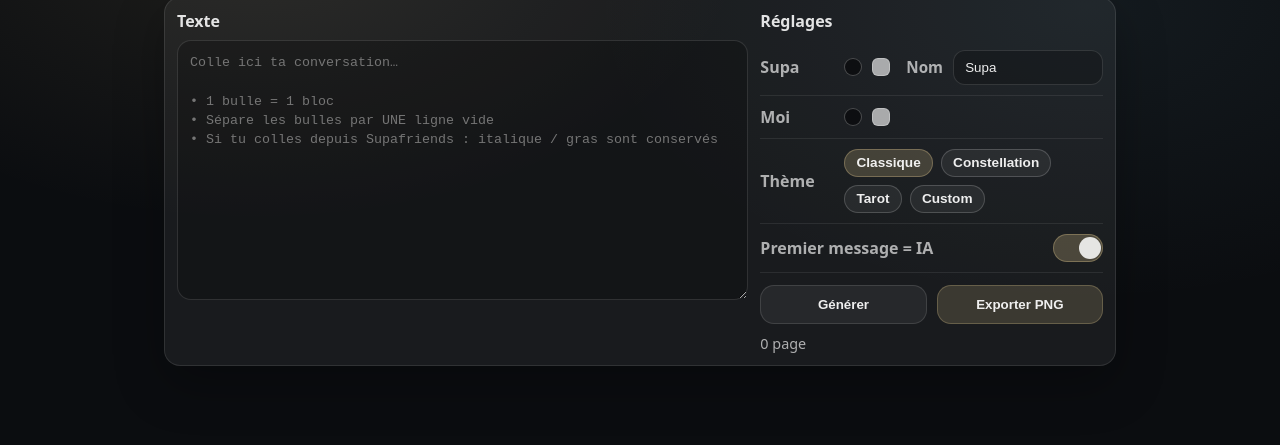
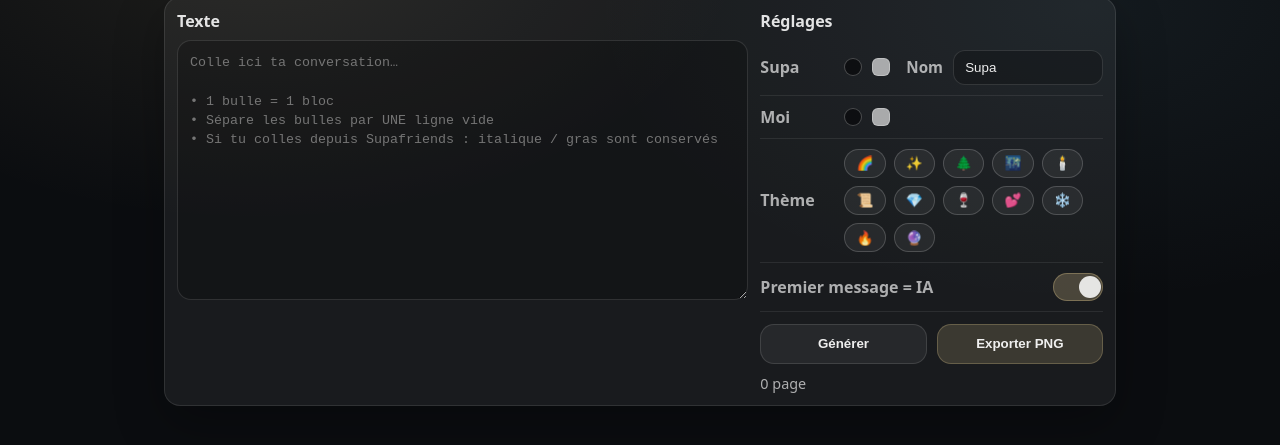
Before and after one commit to Epizutalafin/SupAesthetic, a plain HTML site: page index.html in a window 1280 px wide. Shown: the part 75-520 px from the top of the page. Drawn offline with nearby package versions, Linux system fonts and the light colour scheme.

Commit message:
Update index.html

```diff
--- a/index.html
+++ b/index.html
@@ -54,14 +54,107 @@
           </div>
 
           <div class="row">
-            <label class="label">Thème</label>
-            <div class="themePills">
-              <button class="pill isActive" data-theme="classic" type="button">Classique</button>
-              <button class="pill" data-theme="constellation" type="button">Constellation</button>
-              <button class="pill" data-theme="tarot" type="button">Tarot</button>
-              <button class="pill" data-theme="custom" type="button">Custom</button>
-            </div>
-          </div>
+  <label class="label">Thème</label>
+
+  <div class="themePills" id="themePills" role="radiogroup" aria-label="Thèmes visuels">
+    <button class="pill isActive" type="button"
+      data-theme="color"
+      role="radio" aria-checked="true"
+      title="Couleur unie"
+      aria-label="Couleur unie">
+      🌈
+    </button>
+
+    <button class="pill" type="button"
+      data-theme="constellation"
+      role="radio" aria-checked="false"
+      title="Constellations"
+      aria-label="Constellations">
+      ✨
+    </button>
+
+    <button class="pill" type="button"
+      data-theme="forest"
+      role="radio" aria-checked="false"
+      title="Forêt nocturne"
+      aria-label="Forêt nocturne">
+      🌲
+    </button>
+
+    <button class="pill" type="button"
+      data-theme="urban"
+      role="radio" aria-checked="false"
+      title="Urbain nocturne"
+      aria-label="Urbain nocturne">
+      🌃
+    </button>
+
+    <button class="pill" type="button"
+      data-theme="dungeon"
+      role="radio" aria-checked="false"
+      title="Cachot / pénombre"
+      aria-label="Cachot">
+      🕯️
+    </button>
+
+    <button class="pill" type="button"
+      data-theme="manuscript"
+      role="radio" aria-checked="false"
+      title="Manuscrit ancien"
+      aria-label="Manuscrit">
+      📜
+    </button>
+
+    <button class="pill" type="button"
+      data-theme="marble-black"
+      role="radio" aria-checked="false"
+      title="Marbre noir"
+      aria-label="Marbre noir">
+      💎
+    </button>
+
+    <button class="pill" type="button"
+      data-theme="velvet"
+      role="radio" aria-checked="false"
+      title="Velours / intime"
+      aria-label="Velours">
+      🍷
+    </button>
+
+    <button class="pill" type="button"
+      data-theme="romance"
+      role="radio" aria-checked="false"
+      title="Romance"
+      aria-label="Romance">
+      💕
+    </button>
+
+    <button class="pill" type="button"
+      data-theme="winter"
+      role="radio" aria-checked="false"
+      title="Hiver"
+      aria-label="Hiver">
+      ❄️
+    </button>
+
+    <button class="pill" type="button"
+      data-theme="infernal"
+      role="radio" aria-checked="false"
+      title="Passion / infernal"
+      aria-label="Infernal">
+      🔥
+    </button>
+
+    <button class="pill" type="button"
+      data-theme="oneiric"
+      role="radio" aria-checked="false"
+      title="Onirique"
+      aria-label="Onirique">
+      🔮
+    </button>
+  </div>
+</div>
+
 
           <div class="row">
             <label class="label">Premier message = IA</label>
```
